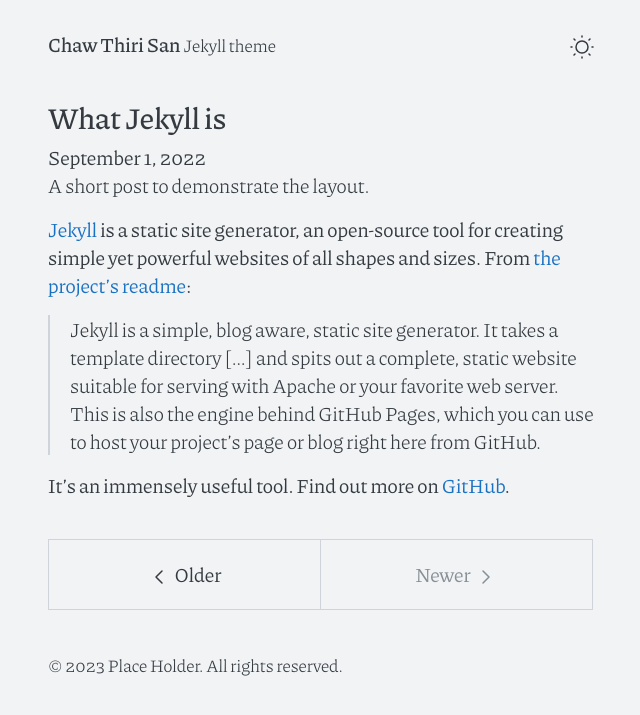
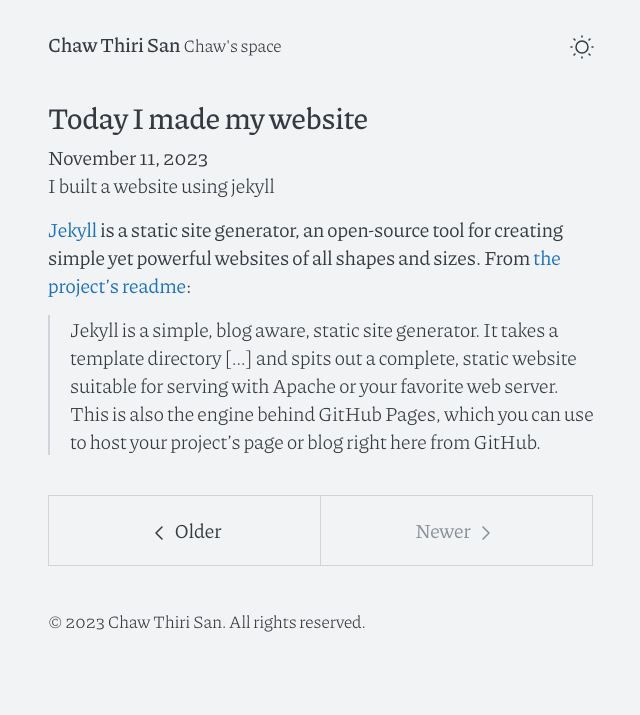
Before and after one commit to piazzai/cvless, a Jekyll site: the page built from posts.md, in a window 1280 px wide. Shown: the top 715 px of the page, without its empty margins (319-959 px from the left). Built offline with Jekyll 4.4.1, drawn with Linux system fonts in a browser that asks for light colours; the list of posts is cut into pages by our own code.

Commit message:
first post, modify config, add photo

```diff
--- a/_config.yml
+++ b/_config.yml
@@ -1,10 +1,10 @@
 # site settings
 
 title: Chaw Thiri San
-description: Jekyll theme for a beautiful online CV
-taglong: Jekyll theme for a beautiful online CV
-tagshort: Jekyll theme
-url: https://cvless.netlify.app
+description: Welcome to Chaw's space
+taglong:
+tagshort: Chaw's space
+url: https://chaw-thiri.github.io
 baseurl: ""
 permalink: pretty
 repo: https://github.com/chaw-thiri/chaw-thiri.github.io
@@ -12,19 +12,19 @@
 # author settings
 
 author:
-  name: Place Holder
-  email: username@domain.com
-photo: /assets/jpg/photo.jpg
+  name: Chaw Thiri San
+  email: chawthiri177@gmail.com
+photo: one punch man.jpg
 
 # social media links
 
 social:
-  facebook: username
-  github: username
-  instagram: username
-  linkedin: username
-  stackoverflow: 0000000/username
-  twitter: username
+
+  github: chaw-thiri
+  instagram: chaw_chaw_01
+  linkedin: chaw-chaw
+  youtube: chaw_chaw_
+
 
 # build settings
 
--- /dev/null
+++ b/_posts/2023-11-11-establish-my-website.md
@@ -0,0 +1,8 @@
+---
+layout: post
+title: Today I made my website
+lead: I built a website using jekyll
+---
+[Jekyll](https://jekyllrb.com) is a static site generator, an open-source tool for creating simple yet powerful websites of all shapes and sizes. From [the project's readme](https://github.com/jekyll/jekyll/blob/master/README.markdown):
+
+> Jekyll is a simple, blog aware, static site generator. It takes a template directory [...] and spits out a complete, static website suitable for serving with Apache or your favorite web server. This is also the engine behind GitHub Pages, which you can use to host your project’s page or blog right here from GitHub.
```
Also changed, not shown: one punch man.jpg (added).
